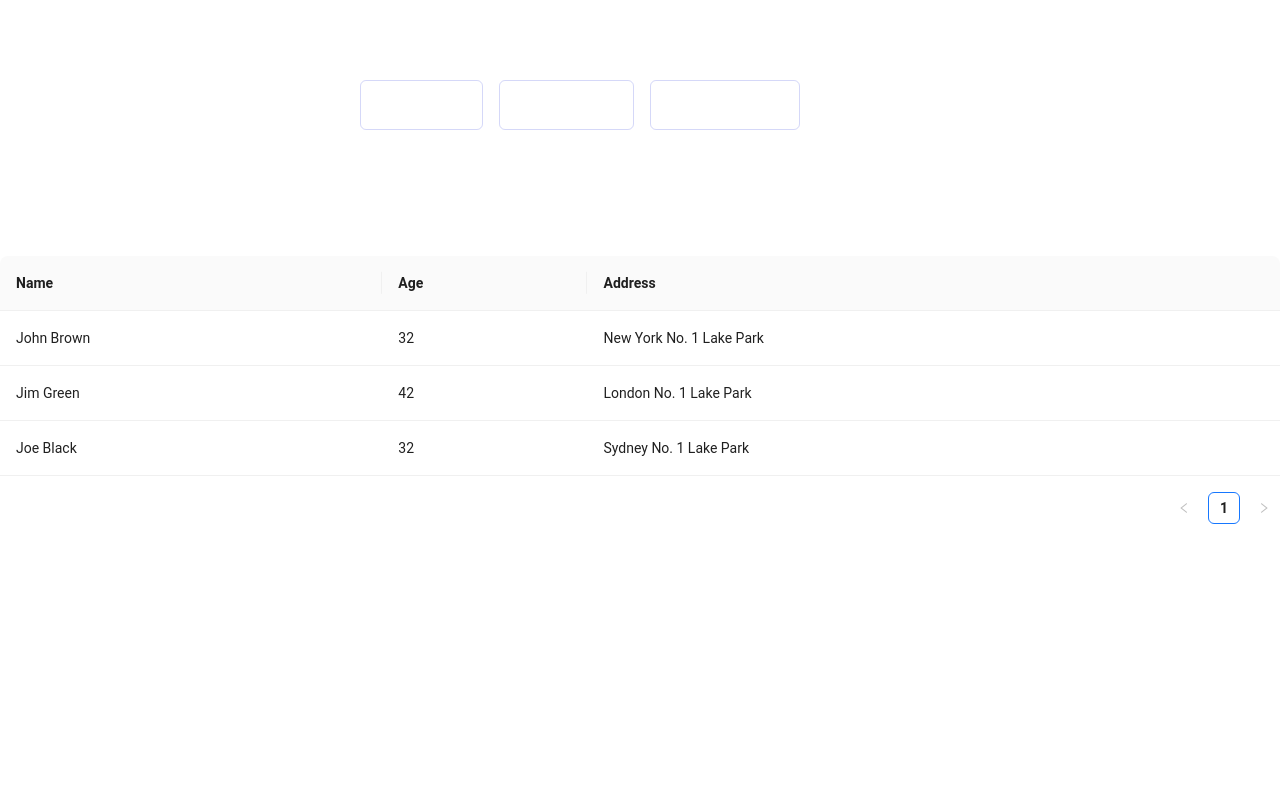
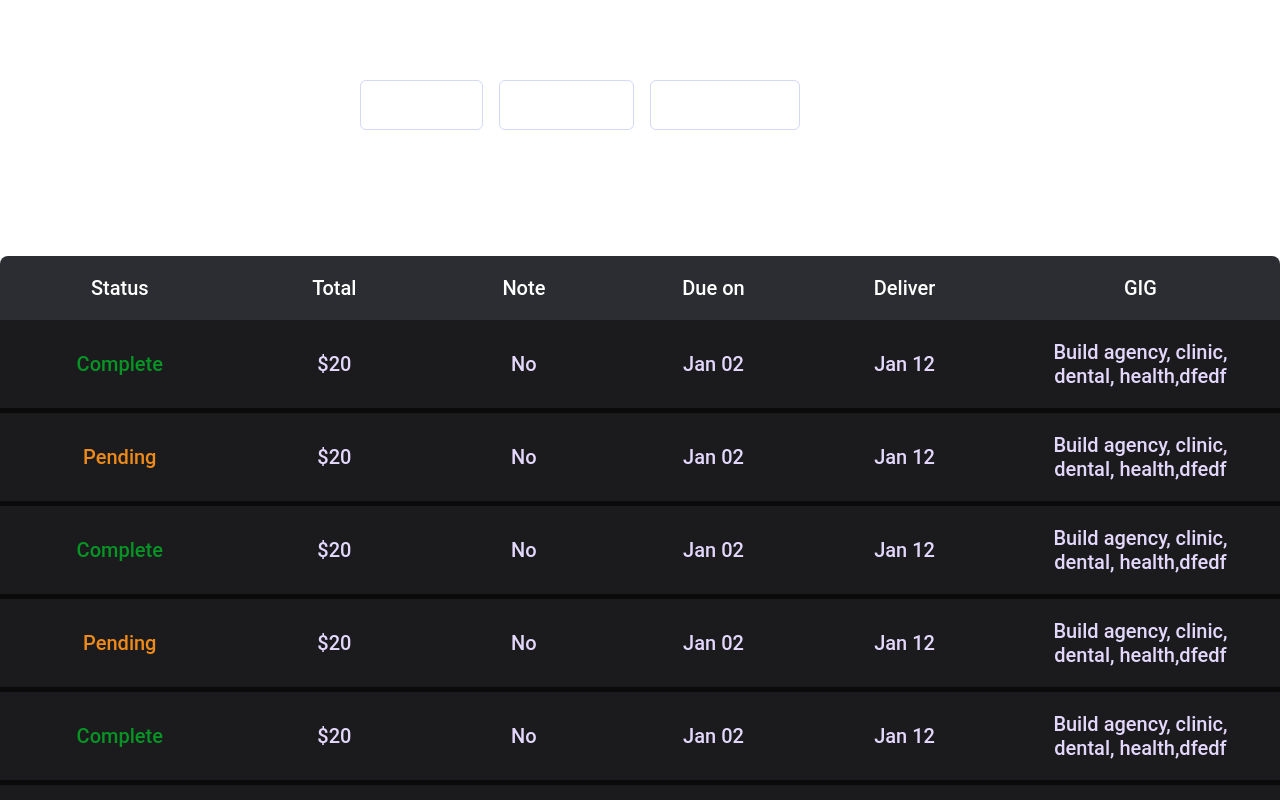
Before and after one commit to cosmos-007/market-place, a Next.js app: page /Home/components/Orders in a window 1280 px wide. Shown: the top 800 px of the page. Built offline with nearby package versions, Linux system fonts and the light colour scheme.

Commit message:
completed the ui of order page

```diff
--- /dev/null
+++ b/src/pages/Home/components/Orders/dammyTableData.tsx
@@ -0,0 +1,129 @@
+import { ColumnsType } from "antd/es/table";
+
+interface DataType {
+    key: string;
+    status: string;
+    total: string;
+    note: string;
+    dueOn: string;
+    deliver: string;
+    gig: string;
+}
+
+export const columns: ColumnsType<DataType> = [
+    {
+        title: 'Status',
+        dataIndex: 'status',
+        key: 'status',
+        render: (text) => <div style={{ color: text == "Pending" ? "#ED8A19" : "#069425" }}>{text}</div>,
+    },
+    {
+        title: 'Total',
+        dataIndex: 'total',
+        key: 'total',
+    },
+    {
+        title: 'Note',
+        dataIndex: 'note',
+        key: 'note',
+    },
+    {
+        title: 'Due on',
+        dataIndex: 'dueOn',
+        key: 'dueOn',
+    },
+    {
+        title: 'Deliver',
+        dataIndex: 'deliver',
+        key: 'deliver',
+    },
+    {
+        title: 'GIG',
+        dataIndex: 'gig',
+        key: 'gig',
+    },
+];
+
+export const data: DataType[] = [
+    {
+        key: '1',
+        status: 'Complete',
+        total: "$20",
+        note: 'No',
+        dueOn: "Jan 02",
+        deliver: "Jan 12",
+        gig: "Build agency, clinic, dental, health,dfedf"
+    },
+    {
+        key: '2',
+        status: 'Pending',
+        total: "$20",
+        note: 'No',
+        dueOn: "Jan 02",
+        deliver: "Jan 12",
+        gig: "Build agency, clinic, dental, health,dfedf"
+    },
+    {
+        key: '3',
+        status: 'Complete',
+        total: "$20",
+        note: 'No',
+        dueOn: "Jan 02",
+        deliver: "Jan 12",
+        gig: "Build agency, clinic, dental, health,dfedf"
+    },
+    {
+        key: '4',
+        status: 'Pending',
+        total: "$20",
+        note: 'No',
+        dueOn: "Jan 02",
+        deliver: "Jan 12",
+        gig: "Build agency, clinic, dental, health,dfedf"
+    },
+    {
+        key: '5',
+        status: 'Complete',
+        total: "$20",
+        note: 'No',
+        dueOn: "Jan 02",
+        deliver: "Jan 12",
+        gig: "Build agency, clinic, dental, health,dfedf"
+    },
+    {
+        key: '6',
+        status: 'Pending',
+        total: "$20",
+        note: 'No',
+        dueOn: "Jan 02",
+        deliver: "Jan 12",
+        gig: "Build agency, clinic, dental, health,dfedf"
+    },
+    {
+        key: '7',
+        status: 'Complete',
+        total: "$20",
+        note: 'No',
+        dueOn: "Jan 02",
+        deliver: "Jan 12",
+        gig: "Build agency, clinic, dental, health,dfedf"
+    },
+    {
+        key: '8',
+        status: 'Pending',
+        total: "$20",
+        note: 'No',
+        dueOn: "Jan 02",
+        deliver: "Jan 12",
+        gig: "Build agency, clinic, dental, health,dfedf"
+    },
+    {
+        key: '9',
+        status: 'Complete',
+        total: "$20",
+        note: 'No',
+        dueOn: "Jan 02",
+        deliver: "Jan 12",
+        gig: "Build agency, clinic, dental, health,dfedf"
+    },
+];
--- a/src/pages/Home/components/Orders/index.tsx
+++ b/src/pages/Home/components/Orders/index.tsx
@@ -2,7 +2,8 @@ import React from 'react'
 import style from './style.module.scss'
 import { Col, Input, Row, Select } from 'antd'
 import { SearchOutlined } from '@ant-design/icons';
-import Table, { ColumnsType } from 'antd/es/table';
+import Table from 'antd/es/table';
+import { columns, data } from './dammyTableData';
 
 const Orders = () => {
 
@@ -10,51 +11,6 @@ const Orders = () => {
         console.log(`selected ${value}`);
     };
 
-    interface DataType {
-        key: string;
-        name: string;
-        age: number;
-        address: string;
-    }
-    const columns: ColumnsType<DataType> = [
-        {
-            title: 'Name',
-            dataIndex: 'name',
-            key: 'name',
-            render: (text) => <a>{text}</a>,
-        },
-        {
-            title: 'Age',
-            dataIndex: 'age',
-            key: 'age',
-        },
-        {
-            title: 'Address',
-            dataIndex: 'address',
-            key: 'address',
-        },
-    ];
-
-    const data: DataType[] = [
-        {
-            key: '1',
-            name: 'John Brown',
-            age: 32,
-            address: 'New York No. 1 Lake Park',
-        },
-        {
-            key: '2',
-            name: 'Jim Green',
-            age: 42,
-            address: 'London No. 1 Lake Park',
-        },
-        {
-            key: '3',
-            name: 'Joe Black',
-            age: 32,
-            address: 'Sydney No. 1 Lake Park',
-        },
-    ];
     return (
         <div className={style.ordersMainContainer}>
             <Row>
--- a/src/pages/Home/components/Orders/style.module.scss
+++ b/src/pages/Home/components/Orders/style.module.scss
@@ -66,6 +66,8 @@
     }
 
     .orderTableContainer {
+        margin-bottom: 40px;
+
         .orderTitle {
             font-size: 24px;
             font-style: normal;
@@ -76,5 +78,61 @@
             margin-bottom: 50px;
             margin-top: 36px;
         }
+
+        :global(.ant-table) {
+            table {
+                thead {
+                    tr {
+                        th {
+                            background-color: #2C2D32;
+                            color: #FFFFFF;
+                            font-size: 20px;
+                            font-style: normal;
+                            font-weight: 500;
+                            line-height: normal;
+                            text-align: center;
+                            width: 100px;
+                            padding: 20px;
+                            border-bottom: 0px solid;
+
+                            &::before {
+                                background-color: #2C2D32 !important;
+                            }
+                        }
+                    }
+                }
+
+                tbody {
+                    tr {
+
+                        td {
+                            font-size: 20px;
+                            font-style: normal;
+                            font-weight: 500;
+                            line-height: normal;
+                            color: #E3D7FC;
+                            border-bottom: 5px solid #0A0A0A;
+                            margin-bottom: 2px;
+                            text-align: center;
+                            padding: 20px;
+                            background-color: #1B1B1D;
+
+
+                        }
+                    }
+
+                    :global(.ant-table-row) {
+
+                        :global(.ant-table-cell-row-hover) {
+                            background-color: #1B1B1D;
+                        }
+                    }
+                }
+            }
+        }
+
+        :global(.ant-pagination) {
+            display: none;
+        }
     }
 }
```
Also changed, not shown: src/pages/Home/components/Transactions/dammayData.tsx (added, +44 -0 lines), src/pages/Home/components/Transactions/index.tsx (+1 -45 lines), 2 other files (tests, documents, lock files or other folders).
